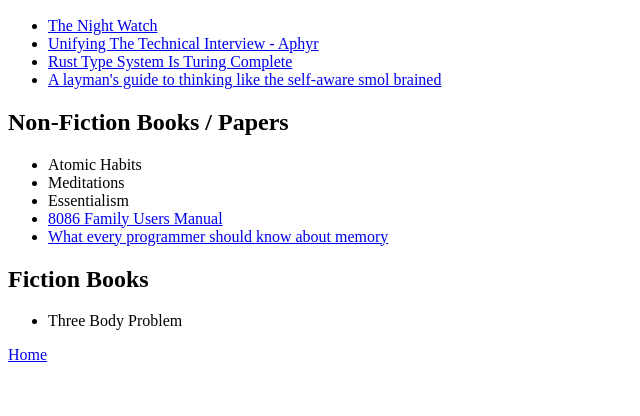
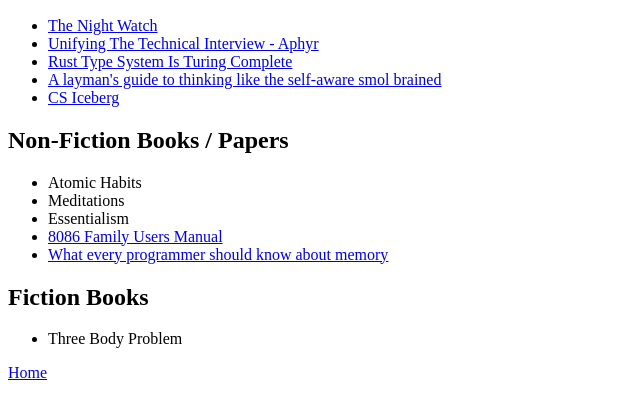
Before and after one commit to kwannoel/blog, a plain HTML site: page reads.html in a window 1280 px wide. Shown: the part 110-526 px from the top of the page, without its empty margins (0-640 px from the left). Drawn offline with Linux system fonts and the light colour scheme.

Commit message:
add reads

```diff
--- a/reads.html
+++ b/reads.html
@@ -30,6 +30,11 @@
         <li>
           <a href="https://grugbrain.dev">
             A layman's guide to thinking like the self-aware smol brained
+            </a>
+          </li>
+        <li>
+          <a href="https://suricrasia.online/iceberg/">
+            CS Iceberg
             </a>
           </li>
         </ul>
```
